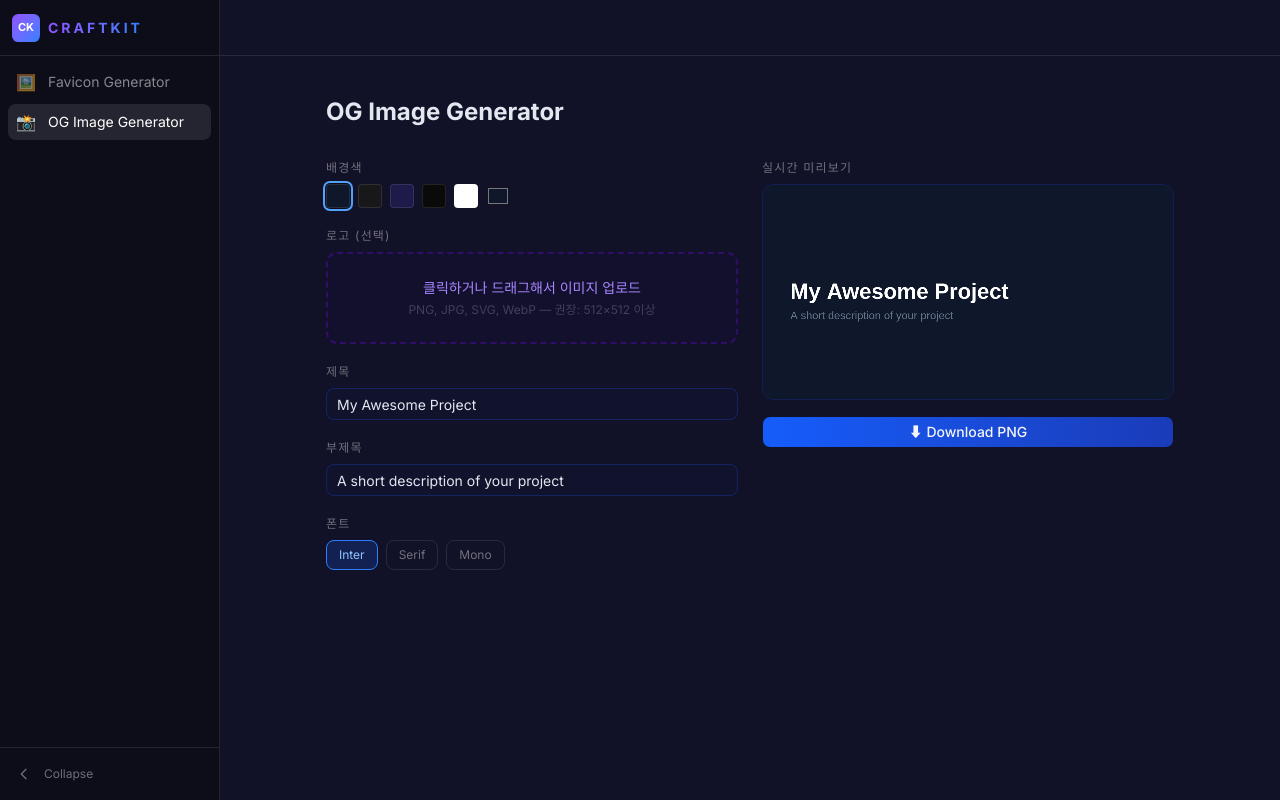
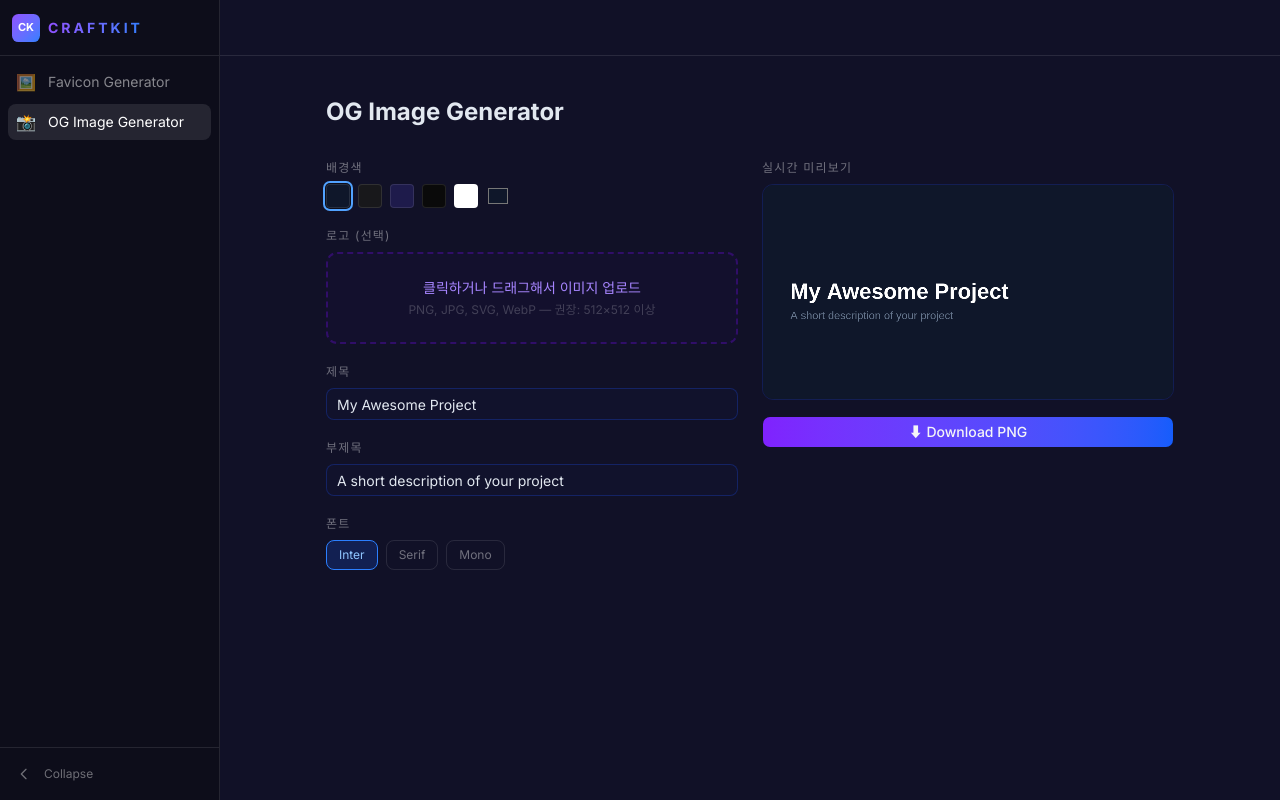
Before and after one commit to wjdxodbs/craftkit, a Next.js app: page /tools/og-image in a window 1280 px wide. Built offline with nearby package versions, Linux system fonts and the light colour scheme.

Commit message:
style: 툴 다운로드 버튼 브랜드 그라디언트로 통일

```diff
--- a/src/widgets/favicon-generator/ui/FaviconGenerator.tsx
+++ b/src/widgets/favicon-generator/ui/FaviconGenerator.tsx
@@ -108,7 +108,7 @@ export function FaviconGenerator() {
           <Button
             onClick={handleDownload}
             disabled={!imageEl || isGenerating}
-            className="w-full bg-gradient-to-r from-violet-600 to-violet-800 hover:from-violet-500 hover:to-violet-700 disabled:opacity-40"
+            className="w-full bg-gradient-to-r from-violet-600 to-blue-600 hover:from-violet-500 hover:to-blue-500 disabled:opacity-40"
           >
             {isGenerating ? '생성 중...' : '⬇ Download ZIP'}
           </Button>
--- a/src/widgets/og-image-generator/ui/OgImageGenerator.tsx
+++ b/src/widgets/og-image-generator/ui/OgImageGenerator.tsx
@@ -170,7 +170,7 @@ export function OgImageGenerator() {
           <Button
             onClick={handleDownload}
             disabled={isDownloading}
-            className="w-full bg-gradient-to-r from-blue-600 to-blue-800 hover:from-blue-500 hover:to-blue-700"
+            className="w-full bg-gradient-to-r from-violet-600 to-blue-600 hover:from-violet-500 hover:to-blue-500"
           >
             {isDownloading ? '생성 중...' : '⬇ Download PNG'}
           </Button>
```
